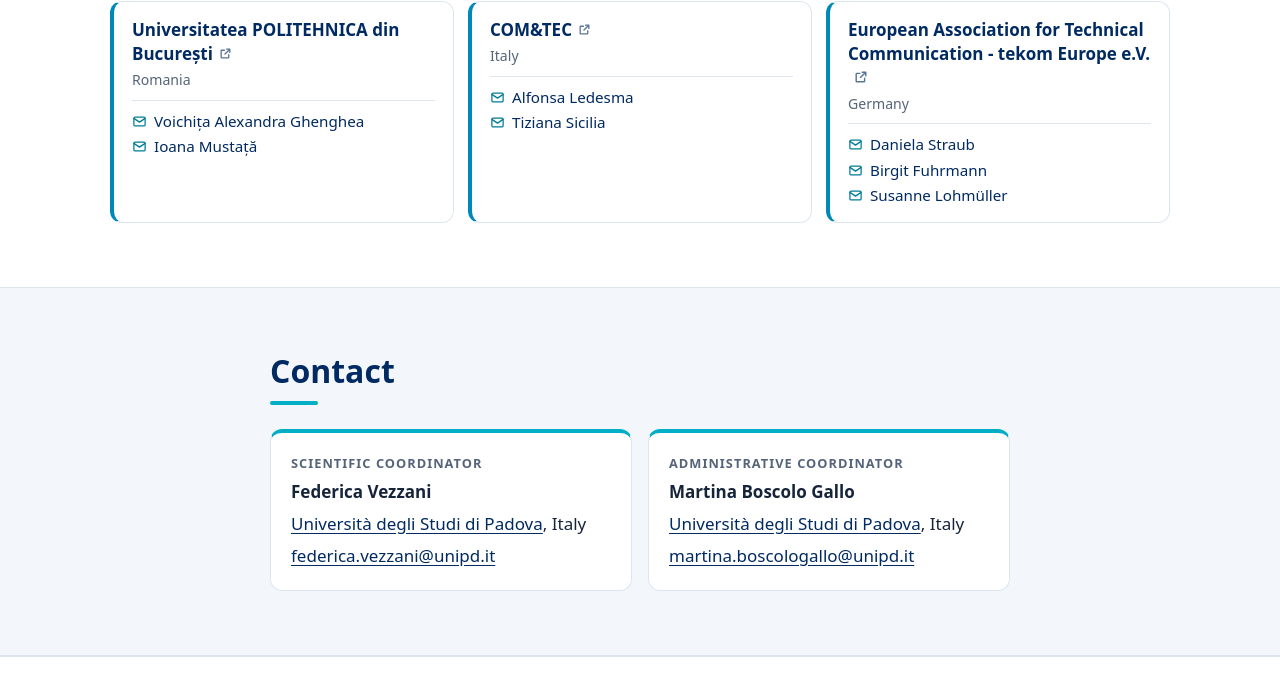
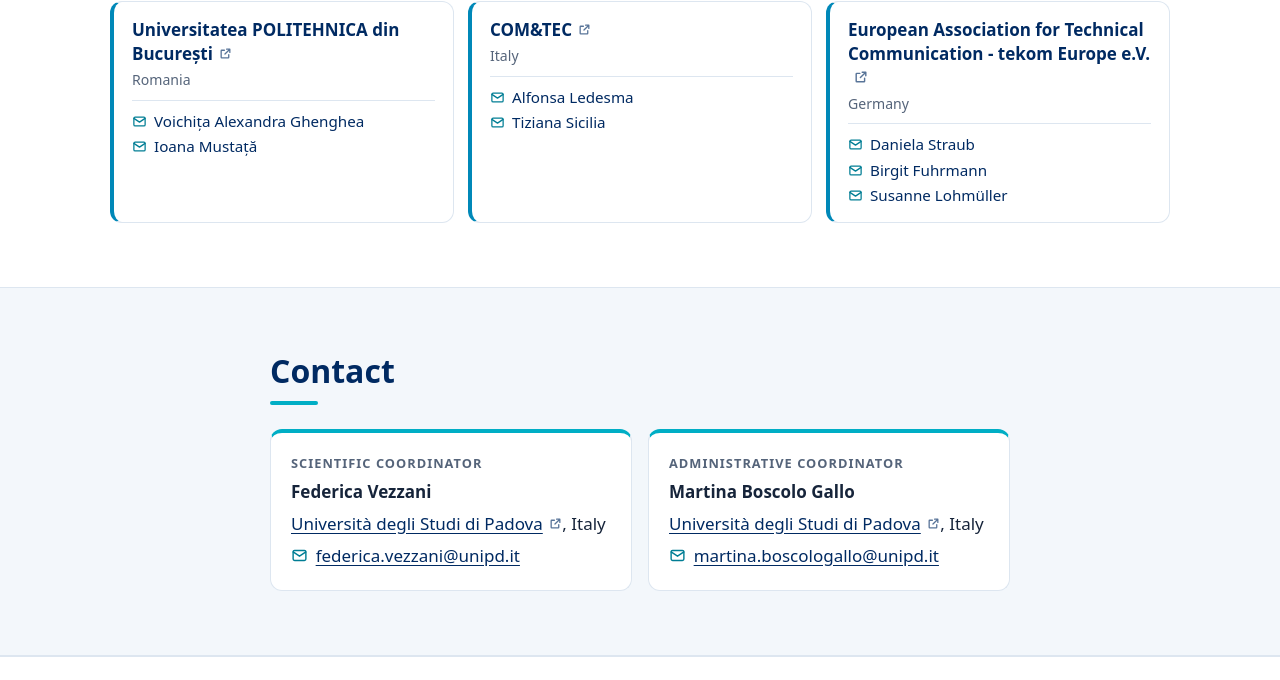
Before and after one commit to TecCOMFramePlus/teccomframeplus.github.io, a plain HTML site: page index.html in a window 1280 px wide. Shown: the part 1715-2395 px from the top of the page. Drawn offline with Linux system fonts and the light colour scheme.

Commit message:
Add external-link and mail icons to contact cards
Co-Authored-By: Claude Fable 5.2 <noreply@anthropic.com>

```diff
--- a/assets/css/style.css
+++ b/assets/css/style.css
@@ -127,7 +127,7 @@ h2::after {
 .partners a { text-decoration: none; }
 .partners a:hover { text-decoration: underline; }
 .partners span { font-size: 0.88rem; font-weight: 400; color: var(--muted); }
-.partners .ext::after {
+.ext::after {
   content: ""; display: inline-block; width: 0.8em; height: 0.8em; margin-left: 0.35em;
   background: currentColor; opacity: 0.65;
   -webkit-mask: var(--icon-ext) center / contain no-repeat; mask: var(--icon-ext) center / contain no-repeat;
@@ -138,7 +138,7 @@ h2::after {
 }
 .partners .person { font-size: 0.95rem; font-weight: 400; color: var(--ink); }
 .partners a.person { color: var(--navy); }
-.partners a.person::before {
+.partners a.person::before, .mail::before {
   content: ""; display: inline-block; width: 1em; height: 1em; margin-right: 0.45em; vertical-align: -0.14em;
   background: var(--teal);
   -webkit-mask: var(--icon-mail) center / contain no-repeat; mask: var(--icon-mail) center / contain no-repeat;
--- a/index.html
+++ b/index.html
@@ -98,14 +98,14 @@
           <address class="contact">
             <span class="role">Scientific Coordinator</span>
             <strong>Federica Vezzani</strong>
-            <span><a href="https://www.unipd.it/" target="_blank" rel="noopener">Università degli Studi di Padova</a>, Italy</span>
-            <a href="mailto:federica.vezzani@unipd.it">federica.vezzani@unipd.it</a>
+            <span><a class="ext" href="https://www.unipd.it/" target="_blank" rel="noopener">Università degli Studi di Padova</a>, Italy</span>
+            <a class="mail" href="mailto:federica.vezzani@unipd.it">federica.vezzani@unipd.it</a>
           </address>
           <address class="contact">
             <span class="role">Administrative Coordinator</span>
             <strong>Martina Boscolo Gallo</strong>
-            <span><a href="https://www.unipd.it/" target="_blank" rel="noopener">Università degli Studi di Padova</a>, Italy</span>
-            <a href="mailto:martina.boscologallo@unipd.it">martina.boscologallo@unipd.it</a>
+            <span><a class="ext" href="https://www.unipd.it/" target="_blank" rel="noopener">Università degli Studi di Padova</a>, Italy</span>
+            <a class="mail" href="mailto:martina.boscologallo@unipd.it">martina.boscologallo@unipd.it</a>
           </address>
         </div>
       </div>
```
